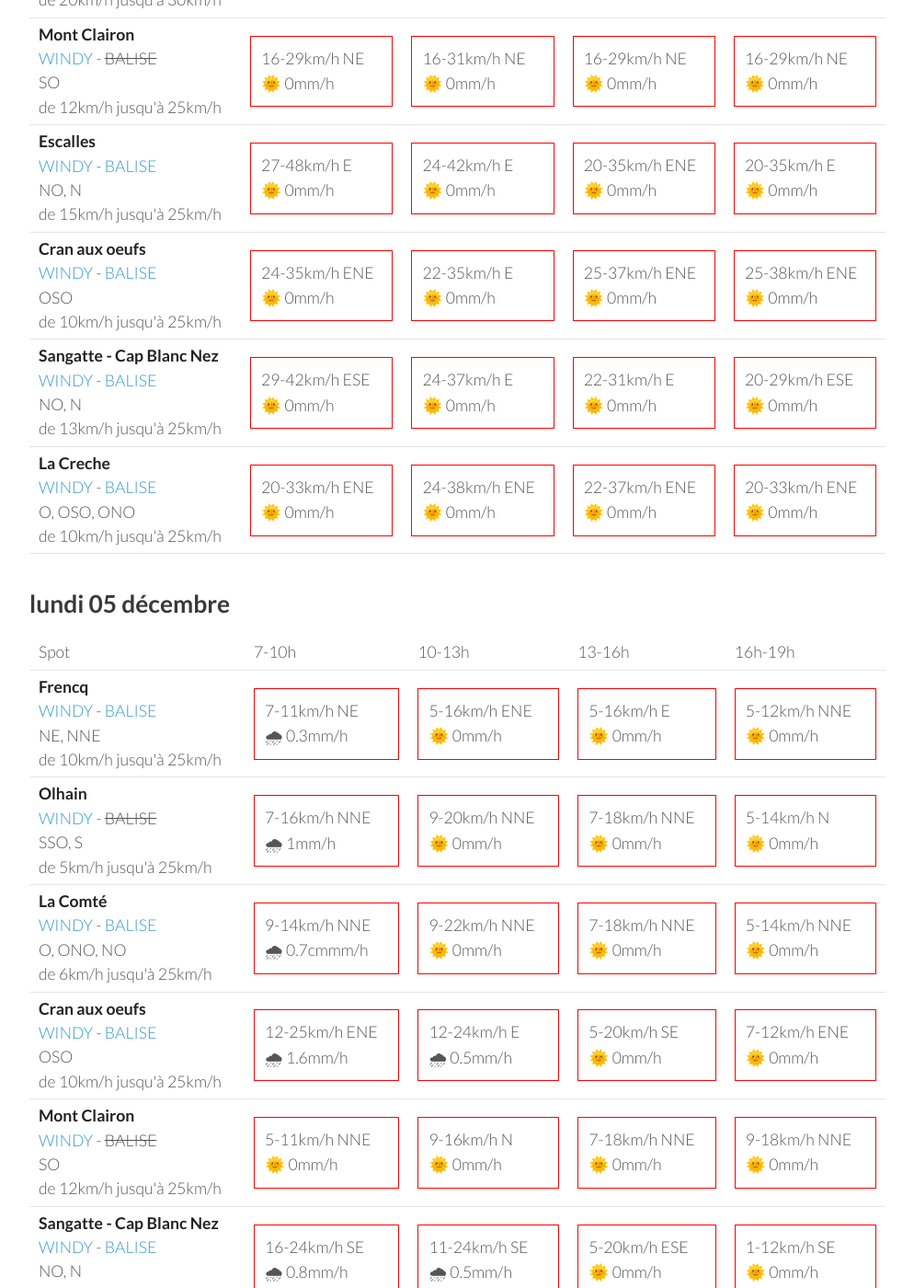
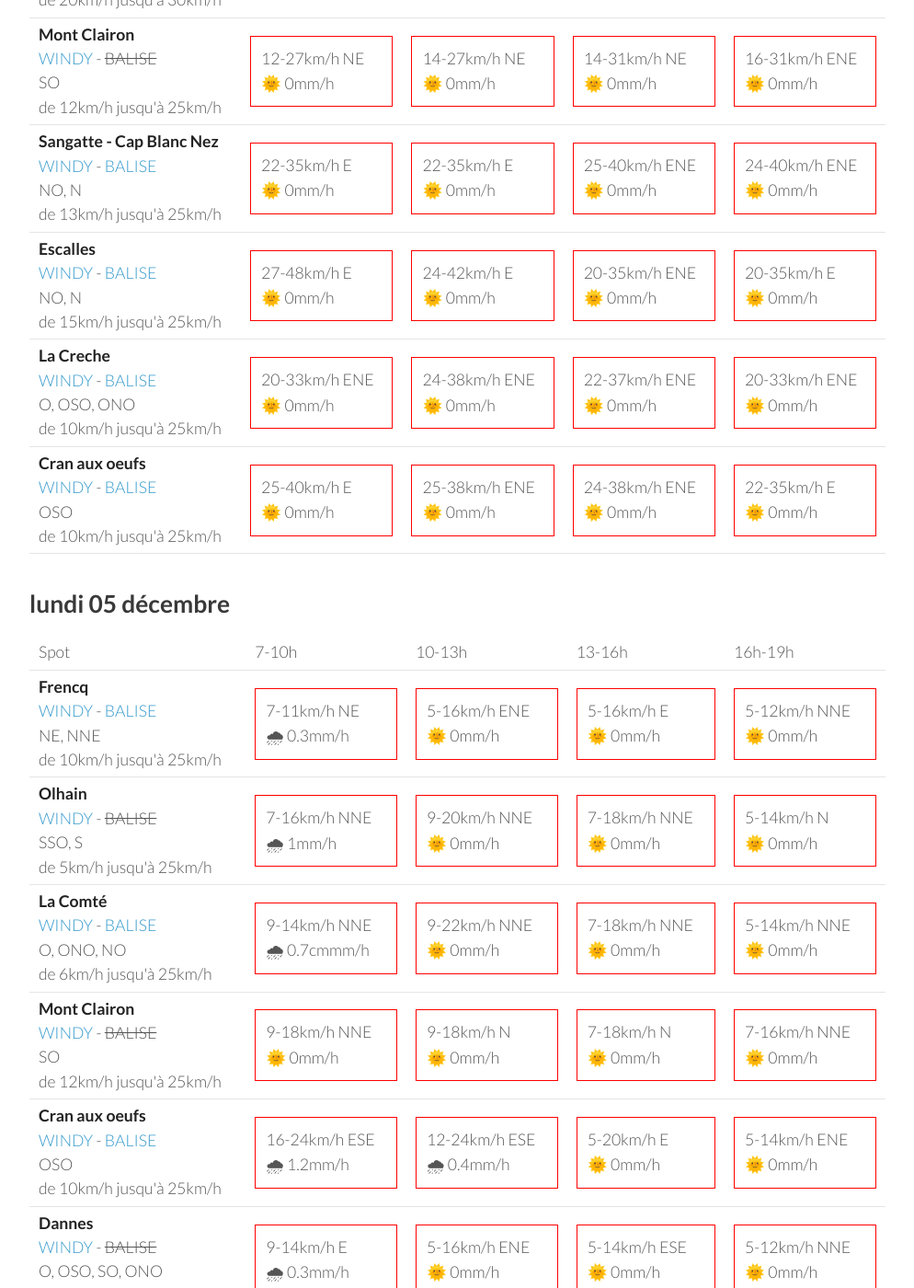
Before and after one commit to parapente-dans-le-nord/parapente-dans-le-nord.github.io, a Jekyll site: the page built from all.markdown, in a window 1280 px wide and 1400 px high, scrolled down 2805 px. Shown: the whole window at 92% size, without its empty margins (26-1020 px from the left). Built offline with Jekyll 4.4.1, drawn with Linux system fonts in a browser that asks for light colours; some of the changed text lies outside the part shown.

Commit message:
update index.markdown

```diff
--- a/all.markdown
+++ b/all.markdown
@@ -31,12 +31,22 @@ page mise à jour le samedi 03 décembre 17:03
 
     </tr>
 <tr>
-        <td><strong>Cran aux oeufs</strong><br><a href="https://windy.com/50.847/1.584?50.451,1.582,8,m:e3TagdN">WINDY</a> - <span class=""><a href="https://www.meteociel.fr/temps-reel/obs_villes.php?code2=7004">BALISE</a> </span><br> <span class="vent-favorable">OSO</span><br><span class="force-vent">de 10km/h jusqu'à 25km/h</span> </td>
+        <td><strong>Mont Clairon</strong><br><a href="https://windy.com/49.919/2.729?49.515,2.730,8,m:e2magfH">WINDY</a> - <span class="no-balise"> BALISE </span><br> <span class="vent-favorable">SO</span><br><span class="force-vent">de 12km/h jusqu'à 25km/h</span> </td>
 
-            <td><div class="not-flyable"><p>31-46km/h ENE</p><p>🌞 0mm/h</p></div></td>
-            <td><div class="not-flyable"><p>25-42km/h E</p><p>🌞 0mm/h</p></div></td>
-            <td><div class="not-flyable"><p>22-37km/h ENE</p><p>🌞 0mm/h</p></div></td>
-            <td><div class="not-flyable"><p>24-33km/h ENE</p><p>🌞 0mm/h</p></div></td>
+            <td><div class="not-flyable"><p>16-33km/h NE</p><p>🌞 0mm/h</p></div></td>
+            <td><div class="not-flyable"><p>18-33km/h NE</p><p>🌞 0mm/h</p></div></td>
+            <td><div class="not-flyable"><p>18-35km/h NE</p><p>🌞 0mm/h</p></div></td>
+            <td><div class="not-flyable"><p>16-33km/h ENE</p><p>🌞 0mm/h</p></div></td>
+
+
+    </tr>
+<tr>
+        <td><strong>Sangatte - Cap Blanc Nez</strong><br><a href="https://windy.com/50.945/1.742?50.548,1.741,8,m:e33agd3">WINDY</a> - <span class=""><a href="https://balisemeteo.com/balise_histo.php?idBalise=159">BALISE</a> </span><br> <span class="vent-favorable">NO, N</span><br><span class="force-vent">de 13km/h jusqu'à 25km/h</span> </td>
+
+            <td><div class="not-flyable"><p>29-46km/h ENE</p><p>🌧 0.2mm/h</p></div></td>
+            <td><div class="not-flyable"><p>24-44km/h E</p><p>🌞 0mm/h</p></div></td>
+            <td><div class="not-flyable"><p>22-38km/h ENE</p><p>🌞 0mm/h</p></div></td>
+            <td><div class="not-flyable"><p>22-35km/h ENE</p><p>🌞 0mm/h</p></div></td>
 
 
     </tr>
@@ -95,15 +105,6 @@ page mise à jour le samedi 03 décembre 17:03
 
     </tr>
 <tr>
-        <td><strong>Sangatte - Cap Blanc Nez</strong><br><a href="https://windy.com/50.945/1.742?50.548,1.741,8,m:e33agd3">WINDY</a> - <span class=""><a href="https://balisemeteo.com/balise_histo.php?idBalise=159">BALISE</a> </span><br> <span class="vent-favorable">NO, N</span><br><span class="force-vent">de 13km/h jusqu'à 25km/h</span> </td>
-
-            <td><div class="not-flyable"><p>0-0km/h NA</p><p>🌧️ 0mm/h</p></div></td>
-            <td><div class="not-flyable"><p>0-0km/h NA</p><p>🌧️ 0mm/h</p></div></td>
-            <td><div class="not-flyable"><p>0-0km/h NA</p><p>🌧️ 0mm/h</p></div></td>
-            <td><div class="not-flyable"><p>18-29km/h ESE</p><p>🌞 0mm/h</p></div></td>
-
-    </tr>
-<tr>
         <td><strong>Escalles</strong><br><a href="https://windy.com/50.918/1.714?arome,50.522,1.714,8">WINDY</a> - <span class=""><a href="https://balisemeteo.com/balise_histo.php?idBalise=159">BALISE</a> </span><br> <span class="vent-favorable">NO, N</span><br><span class="force-vent">de 15km/h jusqu'à 25km/h</span> </td>
 
             <td><div class="not-flyable"><p>0-0km/h NA</p><p>🌧️ 0mm/h</p></div></td>
@@ -131,12 +132,12 @@ page mise à jour le samedi 03 décembre 17:03
 
     </tr>
 <tr>
-        <td><strong>Mont Clairon</strong><br><a href="https://windy.com/49.919/2.729?49.515,2.730,8,m:e2magfH">WINDY</a> - <span class="no-balise"> BALISE </span><br> <span class="vent-favorable">SO</span><br><span class="force-vent">de 12km/h jusqu'à 25km/h</span> </td>
+        <td><strong>Cran aux oeufs</strong><br><a href="https://windy.com/50.847/1.584?50.451,1.582,8,m:e3TagdN">WINDY</a> - <span class=""><a href="https://www.meteociel.fr/temps-reel/obs_villes.php?code2=7004">BALISE</a> </span><br> <span class="vent-favorable">OSO</span><br><span class="force-vent">de 10km/h jusqu'à 25km/h</span> </td>
 
             <td><div class="not-flyable"><p>0-0km/h NA</p><p>🌧️ 0mm/h</p></div></td>
             <td><div class="not-flyable"><p>0-0km/h NA</p><p>🌧️ 0mm/h</p></div></td>
             <td><div class="not-flyable"><p>0-0km/h NA</p><p>🌧️ 0mm/h</p></div></td>
-            <td><div class="not-flyable"><p>16-27km/h NE</p><p>🌞 0mm/h</p></div></td>
+            <td><div class="not-flyable"><p>16-27km/h ENE</p><p>🌞 0mm/h</p></div></td>
 
     </tr>
 <tr>
@@ -227,10 +228,20 @@ page mise à jour le samedi 03 décembre 17:03
 <tr>
         <td><strong>Mont Clairon</strong><br><a href="https://windy.com/49.919/2.729?49.515,2.730,8,m:e2magfH">WINDY</a> - <span class="no-balise"> BALISE </span><br> <span class="vent-favorable">SO</span><br><span class="force-vent">de 12km/h jusqu'à 25km/h</span> </td>
 
-            <td><div class="not-flyable"><p>16-29km/h NE</p><p>🌞 0mm/h</p></div></td>
-            <td><div class="not-flyable"><p>16-31km/h NE</p><p>🌞 0mm/h</p></div></td>
-            <td><div class="not-flyable"><p>16-29km/h NE</p><p>🌞 0mm/h</p></div></td>
-            <td><div class="not-flyable"><p>16-29km/h NE</p><p>🌞 0mm/h</p></div></td>
+            <td><div class="not-flyable"><p>12-27km/h NE</p><p>🌞 0mm/h</p></div></td>
+            <td><div class="not-flyable"><p>14-27km/h NE</p><p>🌞 0mm/h</p></div></td>
+            <td><div class="not-flyable"><p>14-31km/h NE</p><p>🌞 0mm/h</p></div></td>
+            <td><div class="not-flyable"><p>16-31km/h ENE</p><p>🌞 0mm/h</p></div></td>
+
+
+    </tr>
+<tr>
+        <td><strong>Sangatte - Cap Blanc Nez</strong><br><a href="https://windy.com/50.945/1.742?50.548,1.741,8,m:e33agd3">WINDY</a> - <span class=""><a href="https://balisemeteo.com/balise_histo.php?idBalise=159">BALISE</a> </span><br> <span class="vent-favorable">NO, N</span><br><span class="force-vent">de 13km/h jusqu'à 25km/h</span> </td>
+
+            <td><div class="not-flyable"><p>22-35km/h E</p><p>🌞 0mm/h</p></div></td>
+            <td><div class="not-flyable"><p>22-35km/h E</p><p>🌞 0mm/h</p></div></td>
+            <td><div class="not-flyable"><p>25-40km/h ENE</p><p>🌞 0mm/h</p></div></td>
+            <td><div class="not-flyable"><p>24-40km/h ENE</p><p>🌞 0mm/h</p></div></td>
 
 
     </tr>
@@ -245,32 +256,22 @@ page mise à jour le samedi 03 décembre 17:03
 
     </tr>
 <tr>
-        <td><strong>Cran aux oeufs</strong><br><a href="https://windy.com/50.847/1.584?50.451,1.582,8,m:e3TagdN">WINDY</a> - <span class=""><a href="https://www.meteociel.fr/temps-reel/obs_villes.php?code2=7004">BALISE</a> </span><br> <span class="vent-favorable">OSO</span><br><span class="force-vent">de 10km/h jusqu'à 25km/h</span> </td>
-
-            <td><div class="not-flyable"><p>24-35km/h ENE</p><p>🌞 0mm/h</p></div></td>
-            <td><div class="not-flyable"><p>22-35km/h E</p><p>🌞 0mm/h</p></div></td>
-            <td><div class="not-flyable"><p>25-37km/h ENE</p><p>🌞 0mm/h</p></div></td>
-            <td><div class="not-flyable"><p>25-38km/h ENE</p><p>🌞 0mm/h</p></div></td>
-
-
-    </tr>
-<tr>
-        <td><strong>Sangatte - Cap Blanc Nez</strong><br><a href="https://windy.com/50.945/1.742?50.548,1.741,8,m:e33agd3">WINDY</a> - <span class=""><a href="https://balisemeteo.com/balise_histo.php?idBalise=159">BALISE</a> </span><br> <span class="vent-favorable">NO, N</span><br><span class="force-vent">de 13km/h jusqu'à 25km/h</span> </td>
-
-            <td><div class="not-flyable"><p>29-42km/h ESE</p><p>🌞 0mm/h</p></div></td>
-            <td><div class="not-flyable"><p>24-37km/h E</p><p>🌞 0mm/h</p></div></td>
-            <td><div class="not-flyable"><p>22-31km/h E</p><p>🌞 0mm/h</p></div></td>
-            <td><div class="not-flyable"><p>20-29km/h ESE</p><p>🌞 0mm/h</p></div></td>
-
-
-    </tr>
-<tr>
         <td><strong>La Creche</strong><br><a href="https://windy.com/50.751/1.606?50.352,1.604,8,m:e3KagdP">WINDY</a> - <span class=""><a href="https://www.meteociel.fr/temps-reel/obs_villes.php?code2=7004">BALISE</a> </span><br> <span class="vent-favorable">O, OSO, ONO</span><br><span class="force-vent">de 10km/h jusqu'à 25km/h</span> </td>
 
             <td><div class="not-flyable"><p>20-33km/h ENE</p><p>🌞 0mm/h</p></div></td>
             <td><div class="not-flyable"><p>24-38km/h ENE</p><p>🌞 0mm/h</p></div></td>
             <td><div class="not-flyable"><p>22-37km/h ENE</p><p>🌞 0mm/h</p></div></td>
             <td><div class="not-flyable"><p>20-33km/h ENE</p><p>🌞 0mm/h</p></div></td>
+
+
+    </tr>
+<tr>
+        <td><strong>Cran aux oeufs</strong><br><a href="https://windy.com/50.847/1.584?50.451,1.582,8,m:e3TagdN">WINDY</a> - <span class=""><a href="https://www.meteociel.fr/temps-reel/obs_villes.php?code2=7004">BALISE</a> </span><br> <span class="vent-favorable">OSO</span><br><span class="force-vent">de 10km/h jusqu'à 25km/h</span> </td>
+
+            <td><div class="not-flyable"><p>25-40km/h E</p><p>🌞 0mm/h</p></div></td>
+            <td><div class="not-flyable"><p>25-38km/h ENE</p><p>🌞 0mm/h</p></div></td>
+            <td><div class="not-flyable"><p>24-38km/h ENE</p><p>🌞 0mm/h</p></div></td>
+            <td><div class="not-flyable"><p>22-35km/h E</p><p>🌞 0mm/h</p></div></td>
 
 
     </tr>
@@ -321,32 +322,22 @@ page mise à jour le samedi 03 décembre 17:03
 
     </tr>
 <tr>
-        <td><strong>Cran aux oeufs</strong><br><a href="https://windy.com/50.847/1.584?50.451,1.582,8,m:e3TagdN">WINDY</a> - <span class=""><a href="https://www.meteociel.fr/temps-reel/obs_villes.php?code2=7004">BALISE</a> </span><br> <span class="vent-favorable">OSO</span><br><span class="force-vent">de 10km/h jusqu'à 25km/h</span> </td>
+        <td><strong>Mont Clairon</strong><br><a href="https://windy.com/49.919/2.729?49.515,2.730,8,m:e2magfH">WINDY</a> - <span class="no-balise"> BALISE </span><br> <span class="vent-favorable">SO</span><br><span class="force-vent">de 12km/h jusqu'à 25km/h</span> </td>
 
-            <td><div class="not-flyable"><p>12-25km/h ENE</p><p>🌧 1.6mm/h</p></div></td>
-            <td><div class="not-flyable"><p>12-24km/h E</p><p>🌧 0.5mm/h</p></div></td>
-            <td><div class="not-flyable"><p>5-20km/h SE</p><p>🌞 0mm/h</p></div></td>
-            <td><div class="not-flyable"><p>7-12km/h ENE</p><p>🌞 0mm/h</p></div></td>
+            <td><div class="not-flyable"><p>9-18km/h NNE</p><p>🌞 0mm/h</p></div></td>
+            <td><div class="not-flyable"><p>9-18km/h N</p><p>🌞 0mm/h</p></div></td>
+            <td><div class="not-flyable"><p>7-18km/h N</p><p>🌞 0mm/h</p></div></td>
+            <td><div class="not-flyable"><p>7-16km/h NNE</p><p>🌞 0mm/h</p></div></td>
 
 
     </tr>
 <tr>
-        <td><strong>Mont Clairon</strong><br><a href="https://windy.com/49.919/2.729?49.515,2.730,8,m:e2magfH">WINDY</a> - <span class="no-balise"> BALISE </span><br> <span class="vent-favorable">SO</span><br><span class="force-vent">de 12km/h jusqu'à 25km/h</span> </td>
+        <td><strong>Cran aux oeufs</strong><br><a href="https://windy.com/50.847/1.584?50.451,1.582,8,m:e3TagdN">WINDY</a> - <span class=""><a href="https://www.meteociel.fr/temps-reel/obs_villes.php?code2=7004">BALISE</a> </span><br> <span class="vent-favorable">OSO</span><br><span class="force-vent">de 10km/h jusqu'à 25km/h</span> </td>
 
-            <td><div class="not-flyable"><p>5-11km/h NNE</p><p>🌞 0mm/h</p></div></td>
-            <td><div class="not-flyable"><p>9-16km/h N</p><p>🌞 0mm/h</p></div></td>
-            <td><div class="not-flyable"><p>7-18km/h NNE</p><p>🌞 0mm/h</p></div></td>
-            <td><div class="not-flyable"><p>9-18km/h NNE</p><p>🌞 0mm/h</p></div></td>
-
-
-    </tr>
-<tr>
-        <td><strong>Sangatte - Cap Blanc Nez</strong><br><a href="https://windy.com/50.945/1.742?50.548,1.741,8,m:e33agd3">WINDY</a> - <span class=""><a href="https://balisemeteo.com/balise_histo.php?idBalise=159">BALISE</a> </span><br> <span class="vent-favorable">NO, N</span><br><span class="force-vent">de 13km/h jusqu'à 25km/h</span> </td>
-
-            <td><div class="not-flyable"><p>16-24km/h SE</p><p>🌧 0.8mm/h</p></div></td>
-            <td><div class="not-flyable"><p>11-24km/h SE</p><p>🌧 0.5mm/h</p></div></td>
-            <td><div class="not-flyable"><p>5-20km/h ESE</p><p>🌞 0mm/h</p></div></td>
-            <td><div class="not-flyable"><p>1-12km/h SE</p><p>🌞 0mm/h</p></div></td>
+            <td><div class="not-flyable"><p>16-24km/h ESE</p><p>🌧 1.2mm/h</p></div></td>
+            <td><div class="not-flyable"><p>12-24km/h ESE</p><p>🌧 0.4mm/h</p></div></td>
+            <td><div class="not-flyable"><p>5-20km/h E</p><p>🌞 0mm/h</p></div></td>
+            <td><div class="not-flyable"><p>5-14km/h ENE</p><p>🌞 0mm/h</p></div></td>
 
 
     </tr>
@@ -430,6 +421,16 @@ page mise à jour le samedi 03 décembre 17:03
 
 
     </tr>
+<tr>
+        <td><strong>Sangatte - Cap Blanc Nez</strong><br><a href="https://windy.com/50.945/1.742?50.548,1.741,8,m:e33agd3">WINDY</a> - <span class=""><a href="https://balisemeteo.com/balise_histo.php?idBalise=159">BALISE</a> </span><br> <span class="vent-favorable">NO, N</span><br><span class="force-vent">de 13km/h jusqu'à 25km/h</span> </td>
+
+            <td><div class="not-flyable"><p>11-24km/h E</p><p>🌧 1.8mm/h</p></div></td>
+            <td><div class="not-flyable"><p>11-22km/h SE</p><p>🌧 1mm/h</p></div></td>
+            <td><div class="not-flyable"><p>5-20km/h SSE</p><p>🌞 0mm/h</p></div></td>
+            <td><div class="not-flyable"><p>1-11km/h ESE</p><p>🌞 0mm/h</p></div></td>
+
+
+    </tr>
 
 </tbody>
 </table>
@@ -463,16 +464,6 @@ page mise à jour le samedi 03 décembre 17:03
             <td><div class="not-flyable"><p>7-12km/h SE</p><p>🌞 0mm/h</p></div></td>
             <td><div class="not-flyable"><p>5-12km/h SE</p><p>🌞 0mm/h</p></div></td>
             <td><div class="not-flyable"><p>3-14km/h ENE</p><p>🌞 0mm/h</p></div></td>
-
-
-    </tr>
-<tr>
-        <td><strong>Cran aux oeufs</strong><br><a href="https://windy.com/50.847/1.584?50.451,1.582,8,m:e3TagdN">WINDY</a> - <span class=""><a href="https://www.meteociel.fr/temps-reel/obs_villes.php?code2=7004">BALISE</a> </span><br> <span class="vent-favorable">OSO</span><br><span class="force-vent">de 10km/h jusqu'à 25km/h</span> </td>
-
-            <td><div class="not-flyable"><p>9-16km/h E</p><p>🌧 0.3mm/h</p></div></td>
-            <td><div class="not-flyable"><p>9-16km/h ESE</p><p>🌧 0.2mm/h</p></div></td>
-            <td><div class="not-flyable"><p>9-16km/h E</p><p>🌞 0mm/h</p></div></td>
-            <td><div class="not-flyable"><p>1-16km/h O</p><p>🌞 0mm/h</p></div></td>
 
 
     </tr>
@@ -529,10 +520,10 @@ page mise à jour le samedi 03 décembre 17:03
 <tr>
         <td><strong>Mont Clairon</strong><br><a href="https://windy.com/49.919/2.729?49.515,2.730,8,m:e2magfH">WINDY</a> - <span class="no-balise"> BALISE </span><br> <span class="vent-favorable">SO</span><br><span class="force-vent">de 12km/h jusqu'à 25km/h</span> </td>
 
-            <td><div class="not-flyable"><p>5-12km/h NE</p><p>🌞 0mm/h</p></div></td>
-            <td><div class="not-flyable"><p>7-14km/h ENE</p><p>🌞 0mm/h</p></div></td>
-            <td><div class="not-flyable"><p>5-16km/h NE</p><p>🌞 0mm/h</p></div></td>
-            <td><div class="not-flyable"><p>5-14km/h NNE</p><p>🌞 0mm/h</p></div></td>
+            <td><div class="not-flyable"><p>5-11km/h NNE</p><p>🌞 0mm/h</p></div></td>
+            <td><div class="not-flyable"><p>7-12km/h NE</p><p>🌞 0mm/h</p></div></td>
+            <td><div class="not-flyable"><p>9-18km/h NE</p><p>🌞 0mm/h</p></div></td>
+            <td><div class="not-flyable"><p>5-18km/h N</p><p>🌞 0mm/h</p></div></td>
 
 
     </tr>
@@ -543,6 +534,16 @@ page mise à jour le samedi 03 décembre 17:03
             <td><div class="not-flyable"><p>7-14km/h SE</p><p>🌞 0mm/h</p></div></td>
             <td><div class="not-flyable"><p>7-16km/h SE</p><p>🌞 0mm/h</p></div></td>
             <td><div class="not-flyable"><p>3-14km/h NNE</p><p>🌞 0mm/h</p></div></td>
+
+
+    </tr>
+<tr>
+        <td><strong>Cran aux oeufs</strong><br><a href="https://windy.com/50.847/1.584?50.451,1.582,8,m:e3TagdN">WINDY</a> - <span class=""><a href="https://www.meteociel.fr/temps-reel/obs_villes.php?code2=7004">BALISE</a> </span><br> <span class="vent-favorable">OSO</span><br><span class="force-vent">de 10km/h jusqu'à 25km/h</span> </td>
+
+            <td><div class="not-flyable"><p>5-11km/h SSE</p><p>🌞 0mm/h</p></div></td>
+            <td><div class="not-flyable"><p>11-18km/h SE</p><p>🌧 0.3mm/h</p></div></td>
+            <td><div class="not-flyable"><p>9-18km/h SE</p><p>🌞 0mm/h</p></div></td>
+            <td><div class="not-flyable"><p>1-16km/h NNE</p><p>🌞 0mm/h</p></div></td>
 
 
     </tr>
@@ -579,10 +580,10 @@ page mise à jour le samedi 03 décembre 17:03
 <tr>
         <td><strong>Sangatte - Cap Blanc Nez</strong><br><a href="https://windy.com/50.945/1.742?50.548,1.741,8,m:e33agd3">WINDY</a> - <span class=""><a href="https://balisemeteo.com/balise_histo.php?idBalise=159">BALISE</a> </span><br> <span class="vent-favorable">NO, N</span><br><span class="force-vent">de 13km/h jusqu'à 25km/h</span> </td>
 
-            <td><div class="not-flyable"><p>3-9km/h SSE</p><p>🌧 0.2mm/h</p></div></td>
-            <td><div class="not-flyable"><p>11-18km/h SE</p><p>🌧 0.3mm/h</p></div></td>
-            <td><div class="not-flyable"><p>7-18km/h SE</p><p>🌞 0mm/h</p></div></td>
-            <td><div class="not-flyable"><p>1-14km/h NNE</p><p>🌞 0mm/h</p></div></td>
+            <td><div class="not-flyable"><p>7-14km/h ESE</p><p>🌧 0.4mm/h</p></div></td>
+            <td><div class="not-flyable"><p>7-14km/h ESE</p><p>🌧 0.2mm/h</p></div></td>
+            <td><div class="not-flyable"><p>7-14km/h SE</p><p>🌧 0.2mm/h</p></div></td>
+            <td><div class="not-flyable"><p>3-12km/h OSO</p><p>🌞 0mm/h</p></div></td>
 
 
     </tr>
--- a/index.markdown
+++ b/index.markdown
@@ -7,7 +7,7 @@ title:  "Ou ça vole"
 {: .links}
 
 # Prevision Windy, modèle Arome
-page mise à jour le samedi 03 décembre 17:03
+page mise à jour le samedi 03 décembre 19:03
 
 
 
```
Also changed, not shown: other parts of all.markdown (+1 -1 lines).
